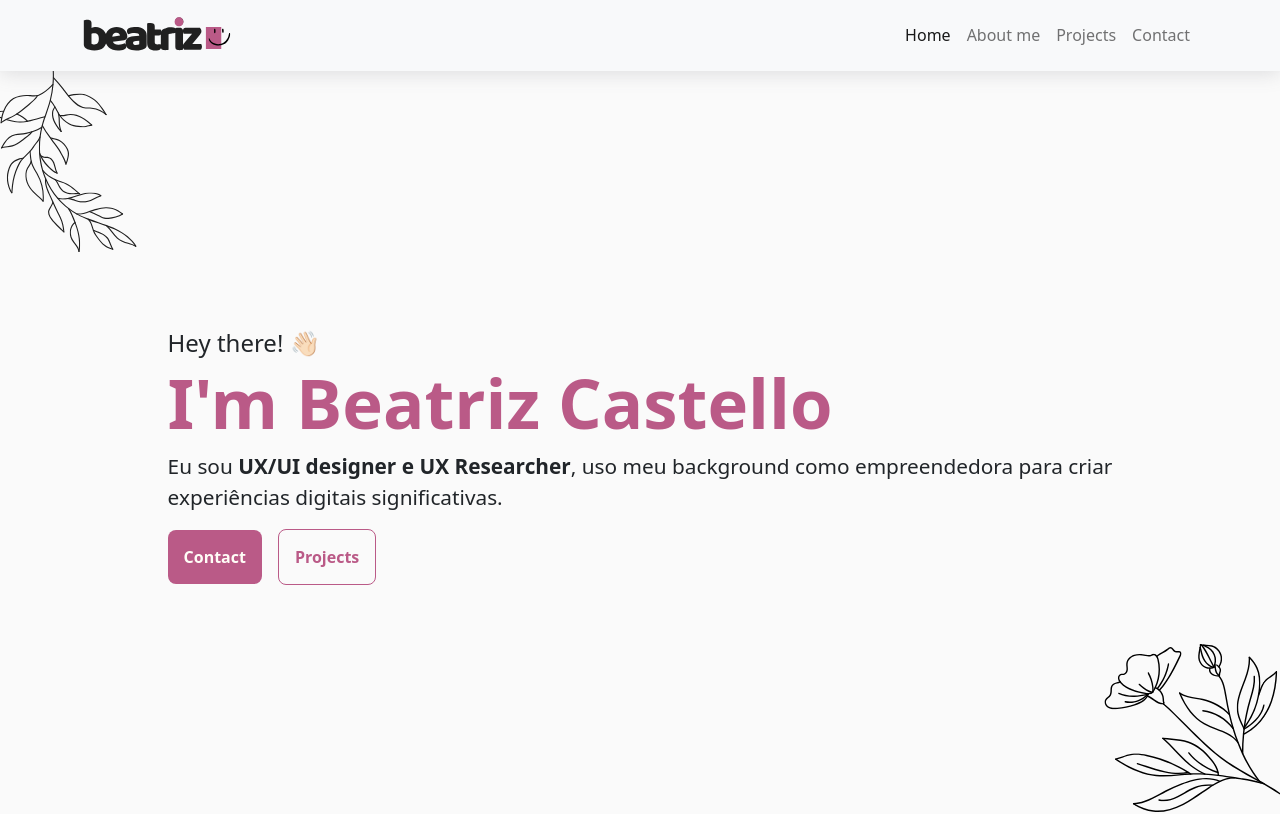
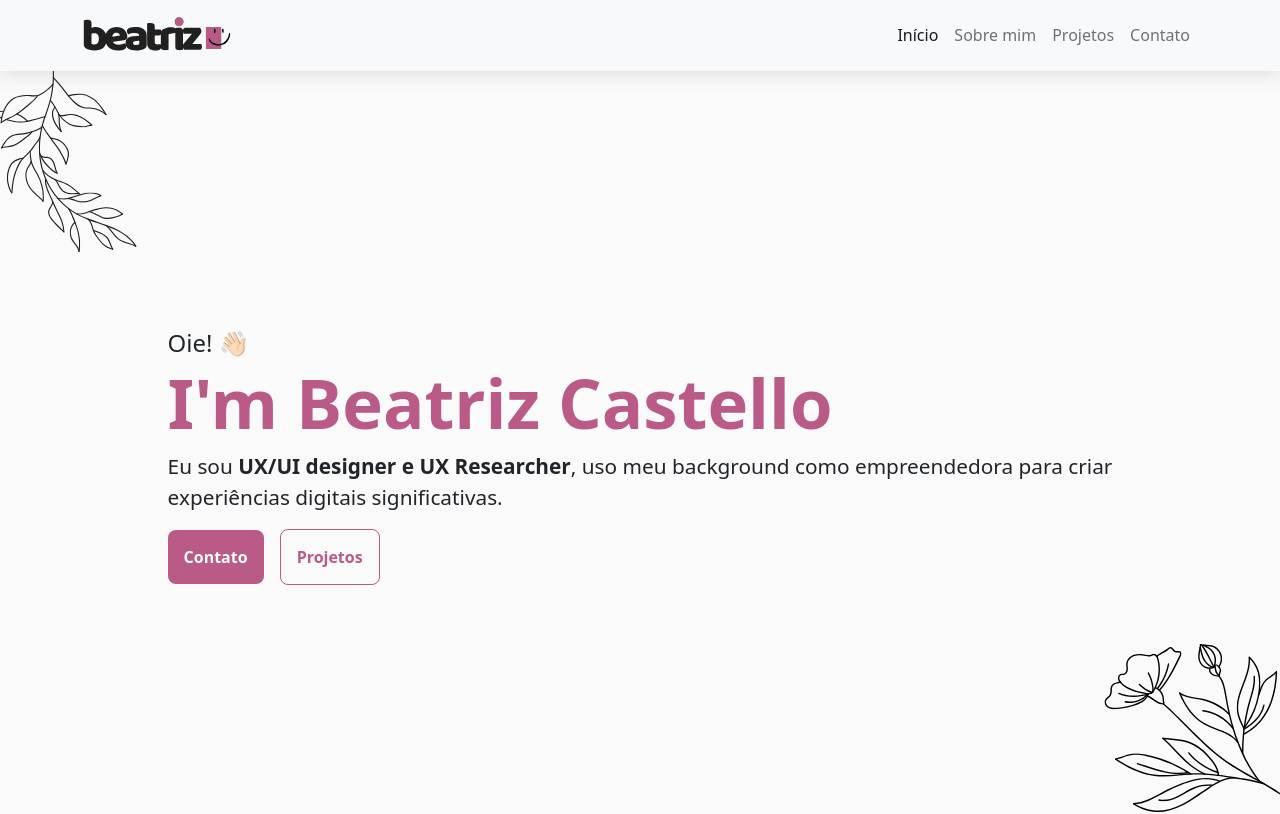
Before and after one commit to caique095/portfolio_beatriz, a React (Create React App) app: page / in a window 1280 px wide. Shown: the top 814 px of the page. Built offline with nearby package versions, Linux system fonts and the light colour scheme.

Commit message:
Atualizando textos

```diff
--- a/src/Components/Contato/Contato.tsx
+++ b/src/Components/Contato/Contato.tsx
@@ -54,7 +54,7 @@ export default function Contato() {
             <Container>
 
                 <Form className="form d-flex justify-content-center align-items-center flex-column" onSubmit={enviarEmail}>
-                    <h1 className="form-title mb-3">Ready to kickstart your idea? <br /> Drop me a line. ✌️</h1>
+                    <h1 className="form-title mb-3">Pronto para dar o pontapé inicial na sua ideia? <br /> Me manda uma mensagem ✌️</h1>
                     <input
                     className="input"
                     type="text"
--- a/src/Components/Footer/Footer.tsx
+++ b/src/Components/Footer/Footer.tsx
@@ -10,6 +10,9 @@ import { Link, Button, Element, Events, animateScroll as scroll, scrollSpy, scro
 
 // Bootstrap
 import Nav from 'react-bootstrap/Nav';
+
+// Logo
+import logo from '../../logo.svg';
 
 
 const RedirectPage = () => {
@@ -26,7 +29,7 @@ export default function Footer() {
                     <Nav.Link
                     as={Link} to="Home" spy={true} smooth={true} offset={-90} duration={800}>
                         <img
-                            src="/IMG/Logo.svg"
+                            src={logo}
                             alt="foto sobre mim"
                             height="40"
                             className=""
@@ -41,7 +44,7 @@ export default function Footer() {
                             <a href="https://www.linkedin.com/search/results/all/?heroEntityKey=urn%3Ali%3Afsd_profile%3AACoAACQbzeoBFI6KUlPb22NOEUUeRnc2SrsZaT8&keywords=beatriz%20castello&origin=RICH_QUERY_TYPEAHEAD_HISTORY&position=0&searchId=ed0ff779-843e-4353-8260-f5a115bcec59&sid=iPr">
                                 <img
                                     src="/IMG/linkedin.svg"
-                                    alt="foto sobre mim"
+                                    alt="Icone do linkedin"
                                     height="35"
                                     className=""
                                     id="footer-linkedin-photo"
@@ -52,7 +55,7 @@ export default function Footer() {
                         <li>
                             <img
                                 src="/IMG/behance.svg"
-                                alt="foto sobre mim"
+                                alt="Icone do behance"
                                 height="35"
                                 className=""
                                 id="footer-behance-photo"
@@ -63,7 +66,7 @@ export default function Footer() {
                            <a href="https://www.instagram.com/beatrizcastello/">
                                 <img
                                     src="/IMG/instagram.svg"
-                                    alt="foto sobre mim"
+                                    alt="Icone do instagram"
                                     height="35"
                                     className=""
                                     id="footer-instagram-photo"
--- a/src/Components/Header/Header.tsx
+++ b/src/Components/Header/Header.tsx
@@ -39,10 +39,10 @@ export default function Header() {
                 <Nav.Link></Nav.Link>
             </Nav>
             <Nav className="d-flex align-items-center" id="navlink">
-                <Nav.Link as={Link} to="Home" spy={true} smooth={true} offset={-90} duration={500} className="navlink_txt" id="navlink_projects">Home</Nav.Link>
-                <Nav.Link as={Link} to="about" spy={true} smooth={true} offset={-90} duration={500} className="navlink_txt" id="navlink_projects">About me</Nav.Link>
-                <Nav.Link as={Link} to="Projetos" spy={true} smooth={true} offset={-90} duration={500} className="navlink_txt" id="navlink_projects">Projects</Nav.Link>
-                <Nav.Link as={Link} to="contato" spy={true} smooth={true} offset={-90} duration={500} className="navlink_txt" id="navlink_projects">Contact</Nav.Link>
+                <Nav.Link as={Link} to="Home" spy={true} smooth={true} offset={-90} duration={500} className="navlink_txt" id="navlink_projects">Início</Nav.Link>
+                <Nav.Link as={Link} to="about" spy={true} smooth={true} offset={-90} duration={500} className="navlink_txt" id="navlink_projects">Sobre mim</Nav.Link>
+                <Nav.Link as={Link} to="Projetos" spy={true} smooth={true} offset={-90} duration={500} className="navlink_txt" id="navlink_projects">Projetos</Nav.Link>
+                <Nav.Link as={Link} to="contato" spy={true} smooth={true} offset={-90} duration={500} className="navlink_txt" id="navlink_projects">Contato</Nav.Link>
             </Nav>
             </Navbar.Collapse>
         </Container>
--- a/src/Components/Inicio/Inicio.tsx
+++ b/src/Components/Inicio/Inicio.tsx
@@ -42,7 +42,7 @@ export default function Inicio() {
 
                     <div className="d-flex align-items-center justify-content-center" id="inicio_md_div">
                         <article id="inicio_md" className="d-flex flex-column justify-content-start mt-4">
-                            <span id="inicio_md_span">Hey there! 👋🏻</span>
+                            <span id="inicio_md_span">Oie! 👋🏻</span>
                                 <motion.div
                                     className="box"
                                     variants={boxVariant}
@@ -87,8 +87,8 @@ export default function Inicio() {
                                             ease: [0, 0.71, 0.2, 1.01]
                                         }}
                                         >
-                                        <Alert.Link id="inicio_md_btn__contact">Contact</Alert.Link>
-                                        <Alert.Link id="inicio_md_btn__project">Projects</Alert.Link>
+                                        <Alert.Link id="inicio_md_btn__contact">Contato</Alert.Link>
+                                        <Alert.Link id="inicio_md_btn__project">Projetos</Alert.Link>
                                     </motion.div>
                                 </div>
                             </article>
--- a/src/Components/aboutMe/aboutMe.tsx
+++ b/src/Components/aboutMe/aboutMe.tsx
@@ -35,7 +35,7 @@ export default function AboutMe(){
                 <div className="d-flex flex-column" id="about-me_about">
                     <div id="about-me_textfield">
 
-                        <h1 data-aos="fade-down" data-aos-anchor-placement="top-botton" id="about-me_title" className="tracking-in-expand-fwd">Who am i<span id="about-me_title-span" className="bounce">.</span></h1>
+                        <h1 data-aos="fade-down" data-aos-anchor-placement="top-botton" id="about-me_title" className="tracking-in-expand-fwd">Sobre mim<span id="about-me_title-span" className="bounce">.</span></h1>
                         <p id="about-me_txt">Empreendedora desde sempre, idealizei e executei a operação de três empresas.
                             Apaixonada por aprender com background em produção cultural e capacidade de organizar e liderar equipes multifuncionais. Experiência em planejamento e desenvolvimento de empresas desde o início. <br/><br/>
 
```
